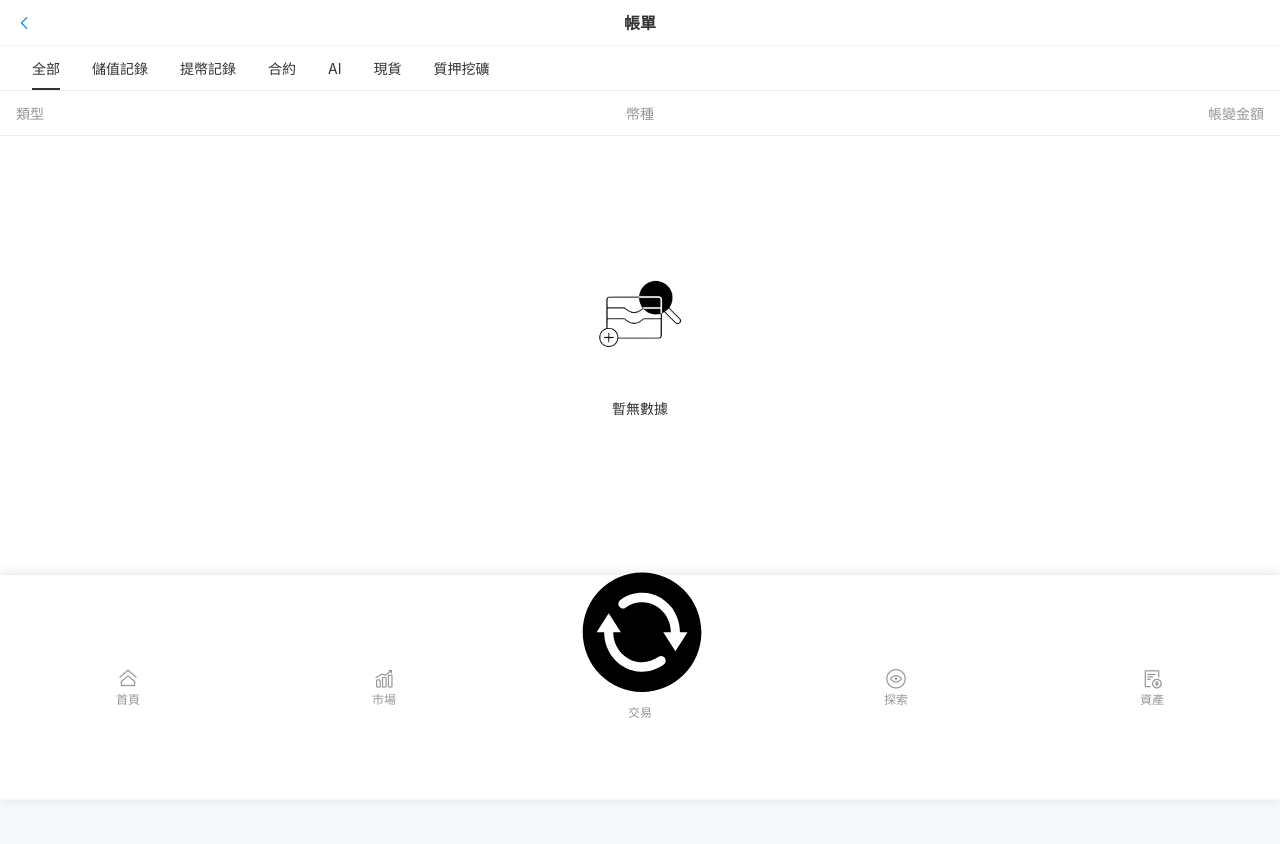
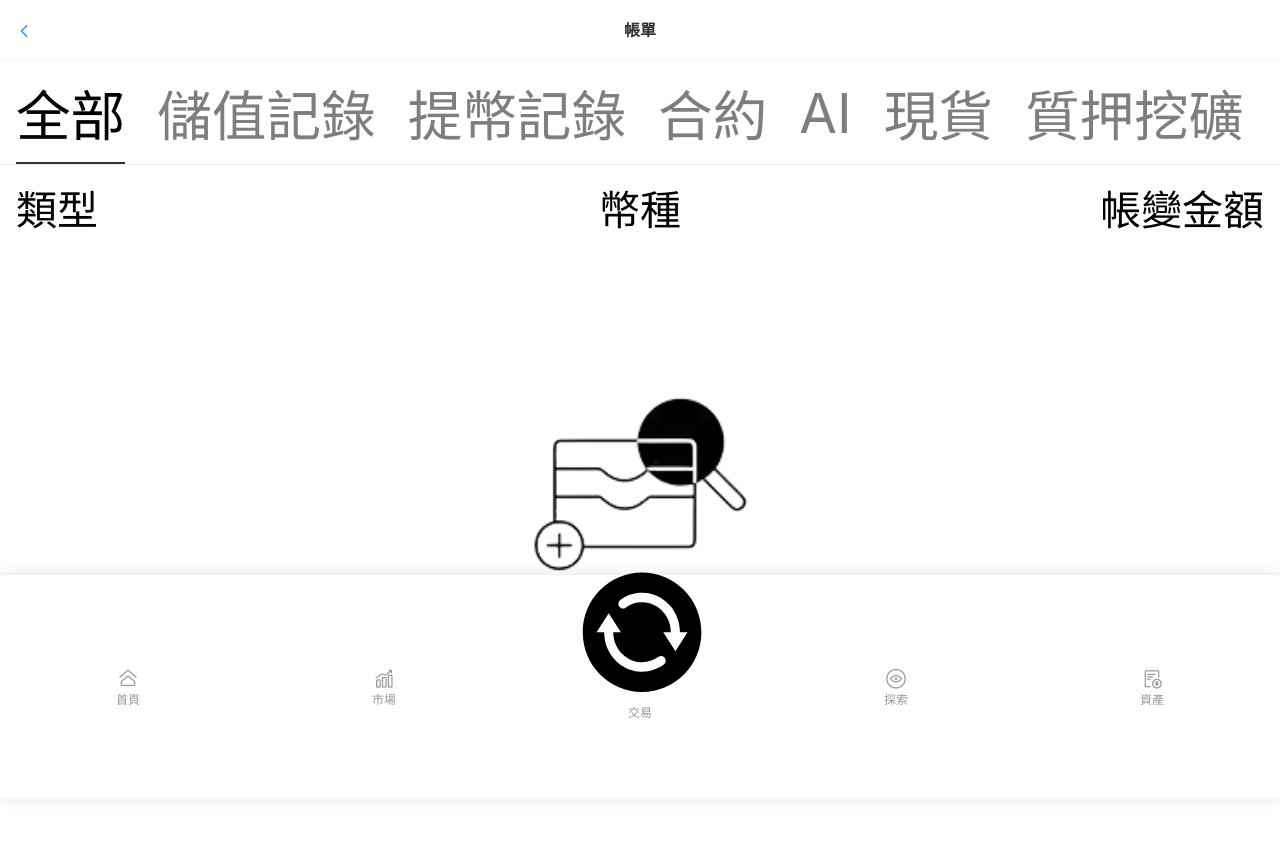
Before and after one commit to myuu69700-ship-it/web3_h5, a Vue app: page /order-center in a window 1280 px wide. Shown: the top 844 px of the page. Built offline with nearby package versions, Linux system fonts and the light colour scheme.

Commit message:
feat:账单优化

```diff
--- a/src/views/OrderCenter.vue
+++ b/src/views/OrderCenter.vue
@@ -35,15 +35,17 @@
       <!-- 数据列表 -->
       <div class="table-content">
         <div v-if="orderList.length > 0" class="order-list">
-          <div
-            v-for="order in orderList"
-            :key="order.id"
-            class="order-item"
-          >
+          <div v-for="order in orderList" :key="order.id" class="order-item">
             <div class="table-cell type-cell">{{ order.type }}</div>
             <div class="table-cell currency-cell">{{ order.currency }}</div>
-            <div class="table-cell amount-cell" :class="{ positive: order.amount > 0, negative: order.amount < 0 }">
-              {{ order.amount > 0 ? '+' : '' }}{{ order.amount }}
+            <div
+              class="table-cell amount-cell"
+              :class="{
+                positive: order.amount > 0,
+                negative: order.amount < 0,
+              }"
+            >
+              {{ order.amount > 0 ? "+" : "" }}{{ order.amount }}
             </div>
           </div>
         </div>
@@ -61,58 +63,58 @@
 </template>
 
 <script setup>
-import { ref, onMounted, computed } from 'vue'
-import { useRouter } from 'vue-router'
-import nomoreImage from '@/assets/images/nomore.png'
+import { ref, onMounted, computed } from "vue";
+import { useRouter } from "vue-router";
+import nomoreImage from "@/assets/images/nomore.png";
 
-const router = useRouter()
+const router = useRouter();
 
 // 标签列表
 const tabs = ref([
-  { label: '全部', value: 'all' },
-  { label: '儲值記錄', value: 'deposit' },
-  { label: '提幣記錄', value: 'withdraw' },
-  { label: '合約', value: 'contract' },
-  { label: 'AI', value: 'ai' },
-  { label: '現貨', value: 'spot' },
-  { label: '質押挖礦', value: 'staking' }
-])
+  { label: "全部", value: "all" },
+  { label: "儲值記錄", value: "deposit" },
+  { label: "提幣記錄", value: "withdraw" },
+  { label: "合約", value: "contract" },
+  { label: "AI", value: "ai" },
+  { label: "現貨", value: "spot" },
+  { label: "質押挖礦", value: "staking" },
+]);
 
-const activeTab = ref('all')
-const tabsWrapperRef = ref(null)
+const activeTab = ref("all");
+const tabsWrapperRef = ref(null);
 
 // 订单列表
-const orderList = ref([])
+const orderList = ref([]);
 
 // 判断是否显示表格头部
 // 当选中"合约"及后面的tab时，不显示table-header
 const shouldShowTableHeader = computed(() => {
-  const hideHeaderTabs = ['contract', 'ai', 'spot', 'staking']
-  return !hideHeaderTabs.includes(activeTab.value)
-})
+  const hideHeaderTabs = ["contract", "ai", "spot", "staking"];
+  return !hideHeaderTabs.includes(activeTab.value);
+});
 
 // 处理标签点击
 const handleTabClick = (value) => {
-  activeTab.value = value
+  activeTab.value = value;
   // 这里可以根据选中的标签加载对应的数据
-  loadOrderData(value)
-}
+  loadOrderData(value);
+};
 
 // 加载订单数据
 const loadOrderData = (type) => {
   // 模拟数据加载，实际应该调用API
   // 这里暂时设置为空数组，显示空状态
-  orderList.value = []
-}
+  orderList.value = [];
+};
 
 // 返回
 const goBack = () => {
-  router.back()
-}
+  router.back();
+};
 
 onMounted(() => {
-  loadOrderData(activeTab.value)
-})
+  loadOrderData(activeTab.value);
+});
 </script>
 
 <style lang="scss" scoped>
@@ -120,6 +122,50 @@ onMounted(() => {
   min-height: 100vh;
   background-color: #ffffff;
   padding-bottom: 60px;
+
+  // 设置导航栏头部高度
+  :deep(.van-nav-bar) {
+    height: 61.39px;
+    // display: flex;
+    // align-items: center;
+    // justify-content: center;
+  }
+
+  // 设置导航栏内容区域垂直居中
+  :deep(.van-nav-bar__content) {
+    height: 61.39px;
+    // line-height: 61.39px;
+    // display: flex;
+    // align-items: center;
+  }
+
+  // 左侧返回按钮区域垂直居中
+  :deep(.van-nav-bar__left) {
+    // display: flex;
+    // align-items: center;
+    height: 100%;
+  }
+
+  // 标题区域垂直居中
+  :deep(.van-nav-bar__title) {
+    // display: flex;
+    // align-items: center;
+    height: 100%;
+    line-height: normal;
+    line-height: 61.39px;
+  }
+
+  // 右侧区域垂直居中
+  :deep(.van-nav-bar__right) {
+    // display: flex;
+    // align-items: center;
+    height: 100%;
+  }
+
+  // 设置占位符高度（placeholder）
+  :deep(.van-nav-bar__placeholder) {
+    height: 61.39px;
+  }
 }
 
 .content {
@@ -140,7 +186,7 @@ onMounted(() => {
     overflow-y: hidden;
     scroll-behavior: smooth;
     -webkit-overflow-scrolling: touch;
-    padding: 0 16px;
+    // padding: 10px 16px;
 
     // 隐藏滚动条但保持滚动功能
     scrollbar-width: none; // Firefox
@@ -153,8 +199,9 @@ onMounted(() => {
     .tab-item {
       flex-shrink: 0;
       padding: 12px 16px;
-      font-size: 14px;
-      color: #323233;
+      font-size: 4.26667vw;
+      color: #7e7e7e;
+      cursor: pointer;
       cursor: pointer;
       white-space: nowrap;
       position: relative;
@@ -165,11 +212,11 @@ onMounted(() => {
       }
 
       &.active {
-        color: #323233;
+        color: #040303;
         font-weight: 500;
 
         &::after {
-          content: '';
+          content: "";
           position: absolute;
           bottom: 0;
           left: 16px;
@@ -188,12 +235,12 @@ onMounted(() => {
   align-items: center;
   padding: 12px 16px;
   background-color: #ffffff;
-  border-bottom: 1px solid #ebedf0;
+  // border-bottom: 1px solid #ebedf0;
 
   .header-cell {
-    font-size: 14px;
-    color: #969799;
+    color: #040303;
     font-weight: 500;
+    font-size: 3.2vw;
 
     &.type-cell {
       flex: 1;
@@ -259,13 +306,13 @@ onMounted(() => {
     display: flex;
     flex-direction: column;
     align-items: center;
-    justify-content: center;
+    // justify-content: center;
     padding: 80px 20px;
     min-height: 400px;
 
     .empty-icon {
-      width: 120px;
-      height: 120px;
+      width: 24.26667vw;
+      height: 24.26667vw;
       margin-bottom: 24px;
       display: flex;
       align-items: center;
@@ -279,8 +326,9 @@ onMounted(() => {
     }
 
     .empty-text {
-      font-size: 14px;
-      color: #323233;
+      font-weight: 700;
+      color: #040303;
+      font-size: 3.73333vw;
     }
   }
 }
```
